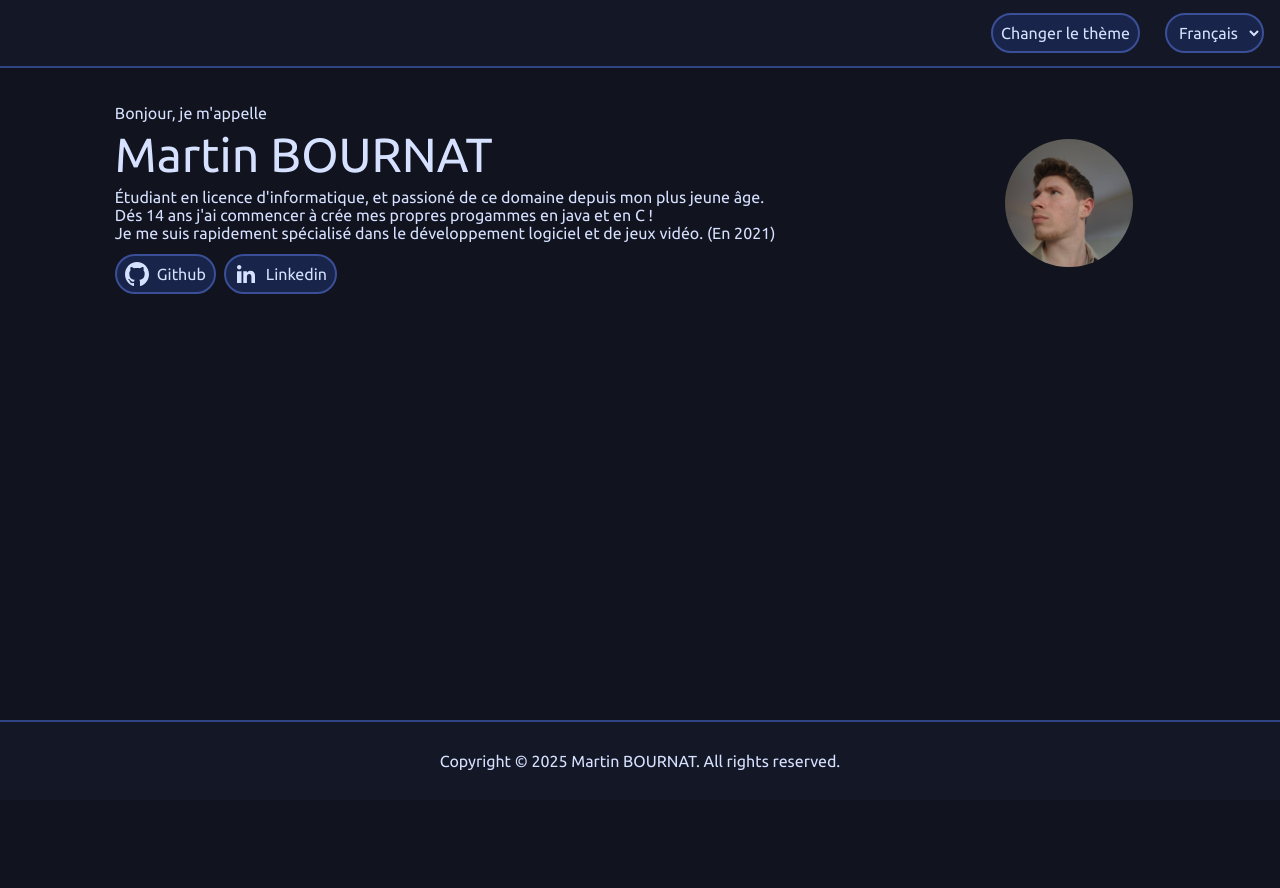
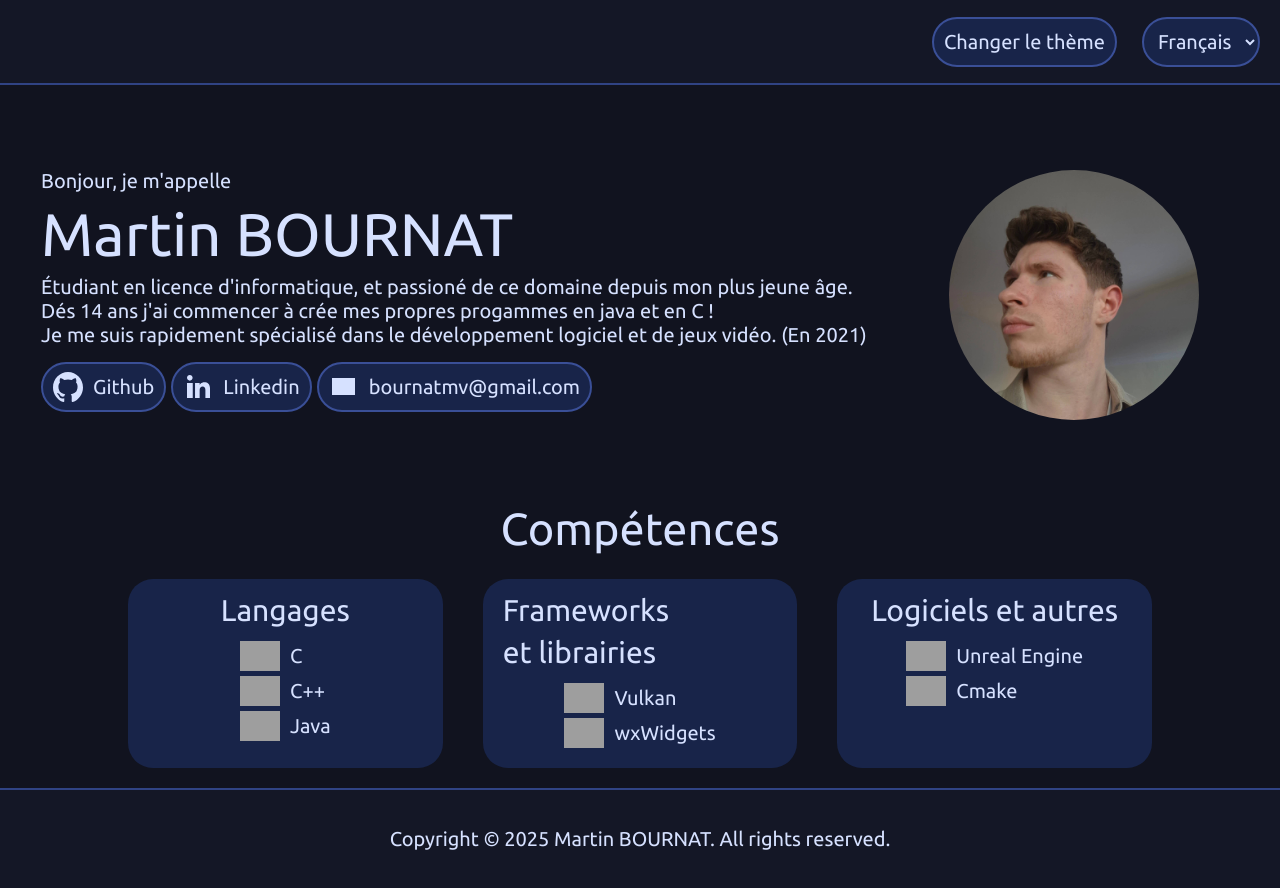
Before and after one commit to Vectem27/Portfolio, a PHP site: page / in a window 1280 px wide. Before the commit the page ends 770 px from the top, so only its background shows below. Run offline with PHP 8.4, Linux system fonts and the light colour scheme; grey boxes are pictures that could not be loaded.

Commit message:
Adding a skills section

```diff
--- a/www/index.php
+++ b/www/index.php
@@ -27,7 +27,7 @@
         </nav>
 
         <main>
-            <article id="presentation-article">
+            <article id="presentation">
                 <p id="pre-title"></p>
                 <h1>Martin BOURNAT</h1>
                 <pre id="quick-presentation"></pre>
@@ -40,14 +40,67 @@
                         <span class="icon"></span>
                         Linkedin
                     </a>
+                    <a href="mailto:bournatmv@gmail.com" id="link-mail">
+                        <span class="icon"></span>
+                        bournatmv@gmail.com
+                    </a>
                 </div>
             </article>
             <img src="resources/images/profile_picture.jpg" alt="profile picture" width="200" height="200"/>
         </main>
 
-        <section>
+        <section id="skills">
+            <h2>Compétences</h2>
+            <div id="skill-articles-container">
+                <article>
+                    <h3 id="languages">Langages</h3>
+                    <li>
+                        <ul class="c">
+                            <img src="resources/images/c.png" alt="" class="logo">
+                            C
+                        </ul>
+                        <ul class="cpp">
+                            <img src="resources/images/cpp.svg" alt="" class="logo">
+                            C++
+                        </ul>
+                        <ul class="java">
+                            <img src="resources/images/java.svg" alt="" class="logo">
+                            Java
+                        </ul>
+                    </li>
+                </article>
+                <article>
+                    <h3 id="frameworks-libraries">Frameworks et librairies</h3>
+                    <li>
+                        <ul class="vulkan">
+                            <img src="resources/images/vulkan.svg" alt="" class="logo">
+                            Vulkan
+                        </ul>
+                        <ul class="wxwidgets">
+                            <img src="resources/images/wxwidgets.png" alt="" class="logo">
+                            wxWidgets
+                        </ul>
+                    </li>
+                </article>
+                <article>
+                    <h3 id="softwares-other">Logiciels et autres</h3>
+                    <li>
+                        <ul class="unreal-engine">
+                            <img src="resources/images/unreal-engine.png" alt="" class="logo">
+                            Unreal Engine
+                        </ul>
+                        <ul class="cmake">
+                            <img src="resources/images/cmake.svg" alt="" class="logo">
+                            Cmake
+                        </ul>
+                    </li>
+                </article>
+            </div>
+        </section>
 
+        <section id="projects">
         </section>
+
 
         <footer>
             <p>Copyright © 2025 Martin BOURNAT. All rights reserved.</p>
--- a/www/lang/en.json
+++ b/www/lang/en.json
@@ -2,8 +2,11 @@
   "id": {
     "toggle-theme-btn": "Change Theme",
     "pre-title": "Hello, I'm",
-    "quick-presentation": "Student in computer science and passionate about this field since a young age. \nAt 14, I started creating my own programs in Java and C ! \nI quickly specialized in software and video game development. (Since 2021)"
+    "quick-presentation": "Student in computer science and passionate about this field since a young age. \nAt 14, I started creating my own programs in Java and C ! \nI quickly specialized in software and video game development. (Since 2021)",
 
+    "languages": "Languages",
+    "frameworks-libraries": "Frameworks and librairies",
+    "softwares-other": "Softwares and other"
   },
   "tag": {
   },
--- a/www/lang/fr.json
+++ b/www/lang/fr.json
@@ -2,7 +2,12 @@
   "id": {
     "toggle-theme-btn": "Changer le thème",
     "pre-title": "Bonjour, je m'appelle",
-    "quick-presentation": "Étudiant en licence d'informatique, et passioné de ce domaine depuis mon plus jeune âge. \nDés 14 ans j'ai commencer à crée mes propres progammes en java et en C ! \nJe me suis rapidement spécialisé dans le développement logiciel et de jeux vidéo. (En 2021)"
+    "quick-presentation": "Étudiant en licence d'informatique, et passioné de ce domaine depuis mon plus jeune âge. \nDés 14 ans j'ai commencer à crée mes propres progammes en java et en C ! \nJe me suis rapidement spécialisé dans le développement logiciel et de jeux vidéo. (En 2021)",
+
+    "languages": "Langages",
+    "frameworks-libraries": "Frameworks et librairies",
+    "softwares-other": "Logiciels et autres"
+
   },
   "tag": {
   },
--- a/www/styles.css
+++ b/www/styles.css
@@ -11,7 +11,7 @@
 
   transition: background-color 0.2s, color 0.2s, border-color 0.2s, background-image 0.2s;
 
-  font-size: 16px; /* 1rem = 16px */
+  font-size: 20px; /* 1rem */
 }
 
 *, *::before, *::after{
@@ -160,7 +160,7 @@ pre{
   text-wrap-mode: wrap;
 }
 
-:is(select, button, #presentation-article a){
+:is(select, button, article#presentation a){
   background-color: var(--color-elem);
 
   border-color: var(--color-elem-border);
@@ -179,12 +179,12 @@ pre{
   justify-content: center; /* (optionnel) centre horizontalement */
 }
 
-:is(select, button, #presentation-article a):hover{
+:is(select, button, article#presentation a):hover{
   background-color: var(--color-elem-hovered);
   border-color: var(--color-elem-border-hovered);
 }
 
-:is(select, button, #presentation-article a):focus{
+:is(select, button, article#presentation a):focus{
   outline: none;
   background-color: var(--color-elem-selected);
   border-color: var(--color-elem-border-hovered);
@@ -281,8 +281,13 @@ main{
 
   /*Adding cool background for wide screen*/
   @media screen and (min-width: 1648px){
-    background-image: radial-gradient(circle at top left, var(--color-bg) 0%, var(--color-bg) 48%,var(--color-subtitle-bg) 48%, var(--color-subtitle-bg) 53%,var(--color-elem) 53%, var(--color-elem) 56%,var(--color-elem-hovered) 56%, var(--color-elem-hovered) 69%,var(--color-elem-selected) 69%, var(--color-elem-selected) 100%);
-    min-height: 50rem;
+    background-image: radial-gradient(circle at top left, var(--color-bg) 0%, var(--color-bg) 52%,
+      var(--color-subtitle-bg) 52%, var(--color-subtitle-bg) 57%,
+      var(--color-elem) 57%, var(--color-elem) 59%,
+      var(--color-elem-hovered) 59%, var(--color-elem-hovered) 67%,
+      var(--color-elem-selected) 67%, var(--color-elem-selected) 100%
+    );
+    min-height: 100dvh;
   }
 }
 
@@ -298,7 +303,8 @@ main > article{
   @media screen and (min-width: 1648px){
     align-self: flex-end;
     flex-basis: 60%;
-    margin-top: 8rem;
+    margin-top: 6rem;
+    padding-right: 20%;
   }
 }
 
@@ -306,13 +312,14 @@ main > img{
   margin: 2rem;
   border-radius: 50%;
   aspect-ratio: 1;
-  width: clamp(80px, 10dvw, 200px);
+  width: clamp(80px, 20dvw, 250px);
 }
 
 .links{
   display: flex;
   flex-direction: row;
-  gap: 0.5rem;
+  flex-wrap: wrap;
+  gap: 0.25rem;
   margin: 0.5rem 0;
 }
 
@@ -342,6 +349,12 @@ a > .icon{
   mask-size: 1.125rem;
 }
 
+#link-mail .icon{
+  -webkit-mask-image: url(resources/images/mail.svg);
+  mask-image: url(resources/images/mail.svg);
+  mask-size: 1.125rem;
+}
+
 footer{
   margin-top: auto;
   min-height: 5rem;
@@ -360,3 +373,63 @@ footer{
   align-items: center;
   justify-content: center;
 }
+
+section#skills{
+  display: flex;
+  flex-direction: column;
+  align-items: center;
+  padding: 1rem 10%;
+  gap: 1rem;
+}
+
+#skill-articles-container{
+  width: 100%;
+  display: flex;
+  justify-content: space-between;
+  gap: 2rem;
+}
+
+#skill-articles-container > article{
+  flex: 100% 1 1;
+
+  padding: 0.5rem 1rem;
+
+  /* Visual */
+
+  background-color: var(--color-elem);
+
+  border-color: var(--color-elem-border);
+  border-style: none;
+  border-radius: 1.25rem;
+  border-width: 0px;
+
+  color: var(--color-text);
+
+
+  /* Content */
+  display: flex;
+  flex-flow: column nowrap;
+  align-items: center;
+}
+
+#skill-articles-container > article > li{
+  padding: 0.5rem 0;
+  list-style-type: none;
+
+  display: flex;
+  flex-direction: column;
+  align-items: baseline;
+  gap: 0.25rem;
+}
+
+#skill-articles-container > article > li > ul{
+  display: flex;
+  align-items: center;
+  gap: 0.5rem;
+}
+
+img.logo{
+  width: 2rem;
+  height: auto;
+  display: inline-flex;
+}
```
